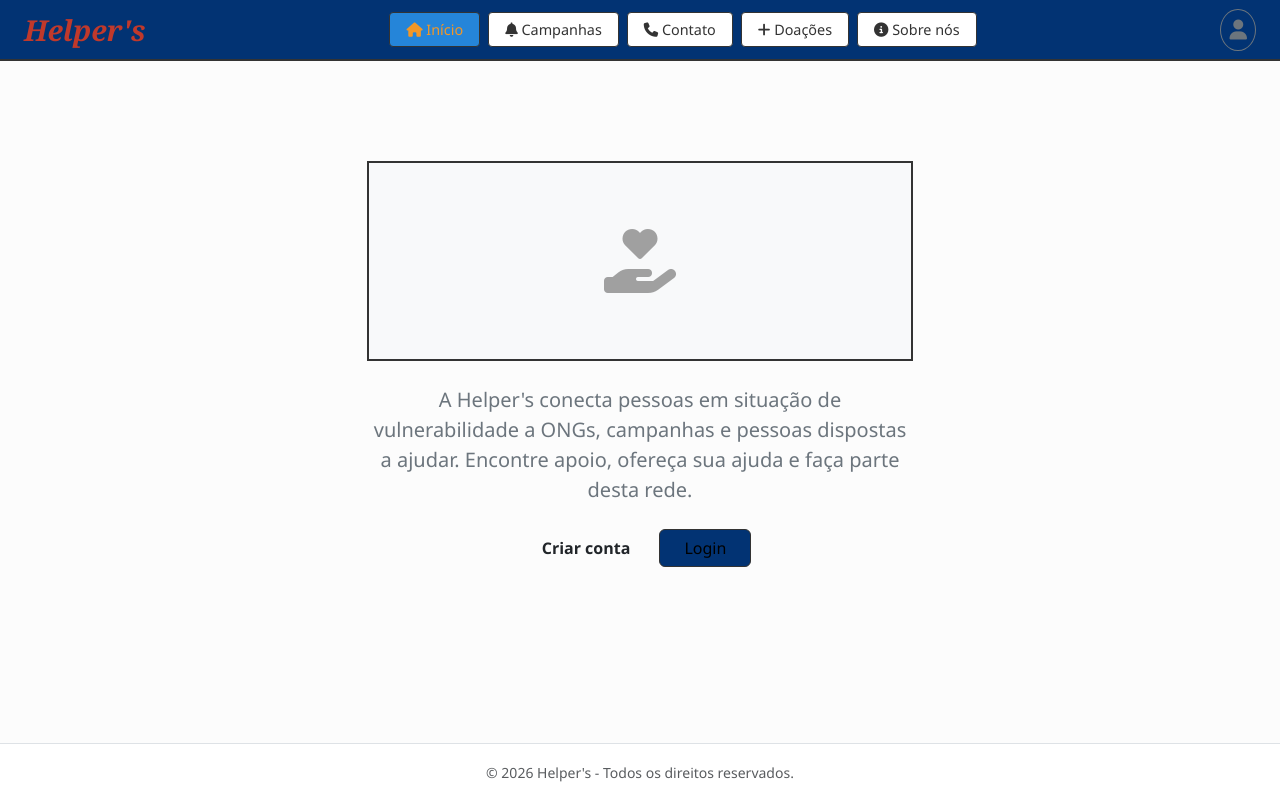
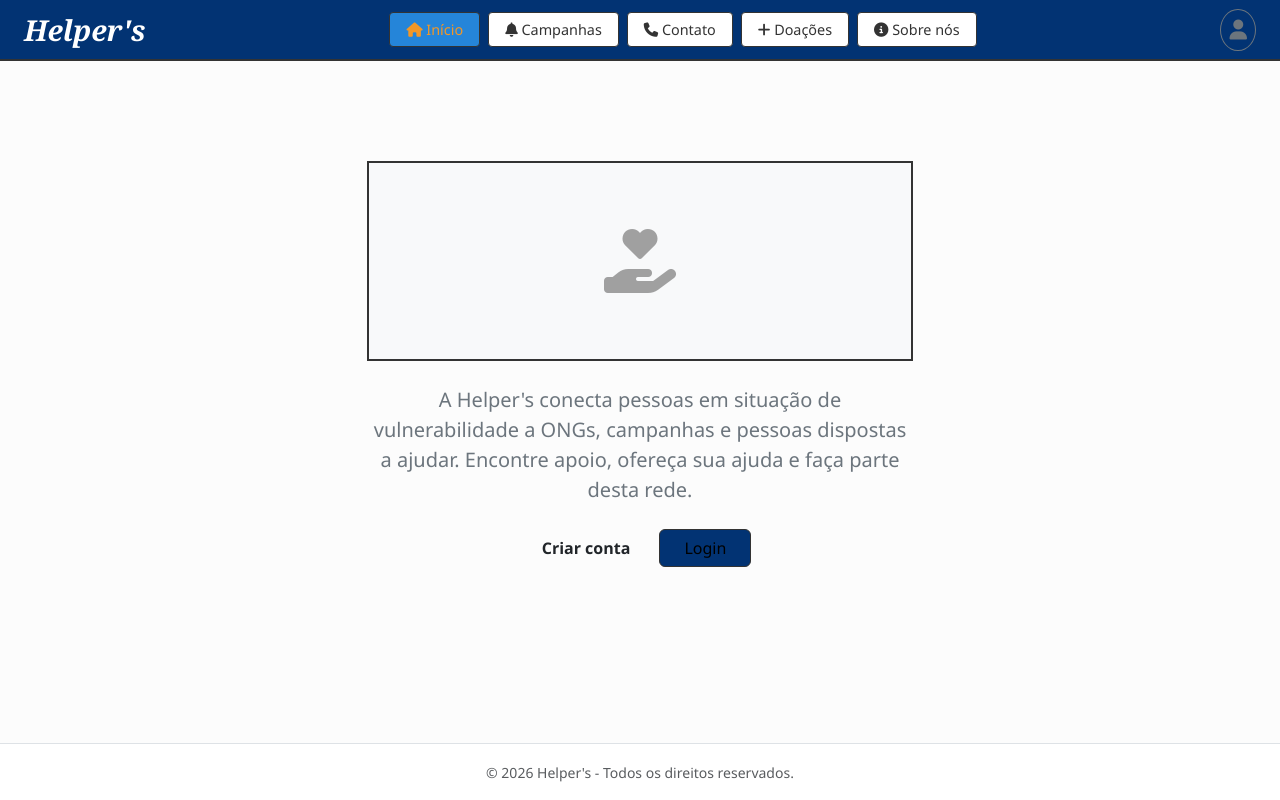
Before and after one commit to mateusoliveira321/siteDoacao, a plain HTML site: page index.html in a window 1280 px wide. Drawn offline with nearby package versions, Linux system fonts and the light colour scheme.

Commit message:
Mudei a cor da logo

```diff
--- a/style.css
+++ b/style.css
@@ -27,7 +27,7 @@ body {
     font-style: italic;
     font-weight: bold;
     font-size: 1.8rem;
-    color: #c0392b;
+    color: #ffffff;
     text-decoration: none;
 }
 
```
Also changed, not shown: index.html (+1 -1 lines).
